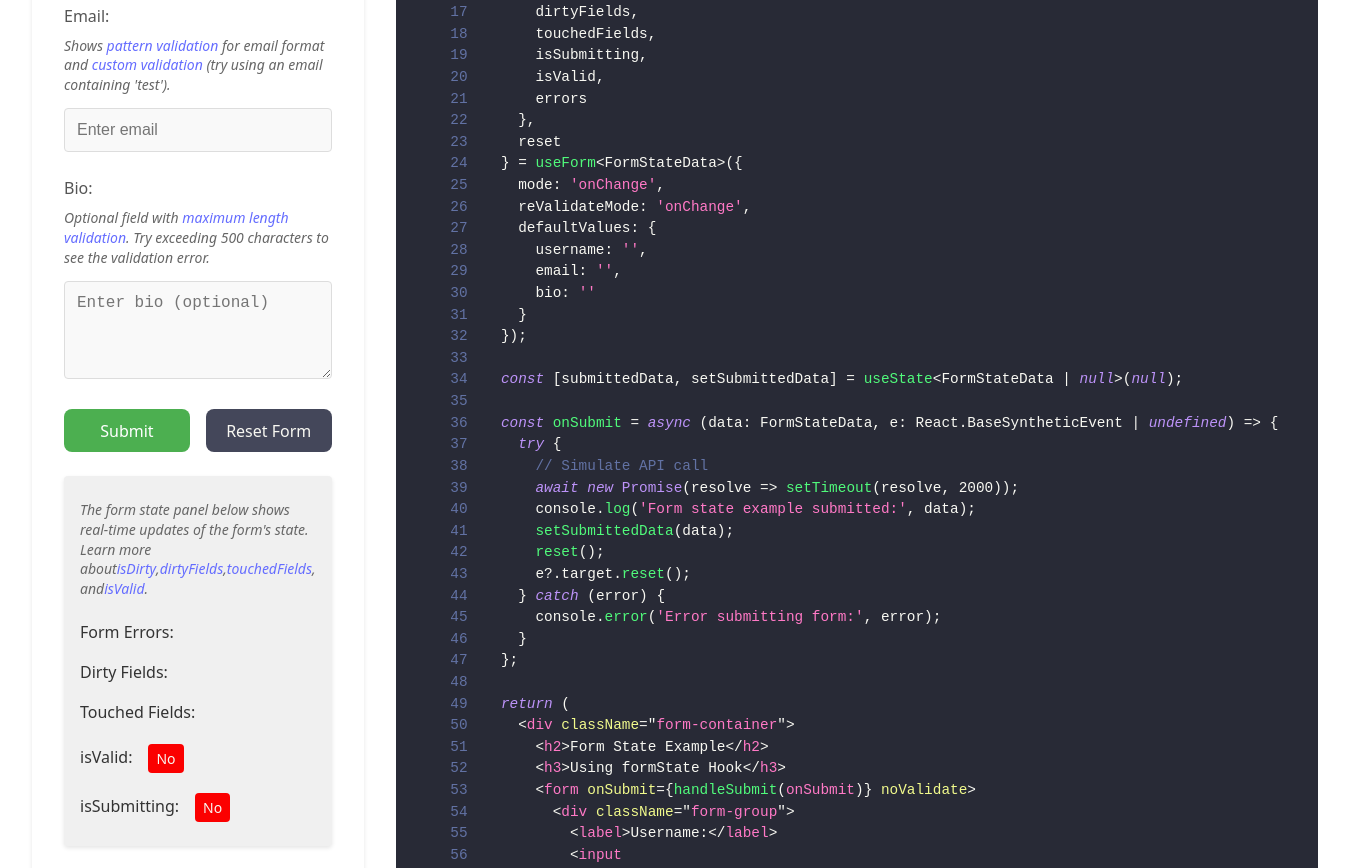
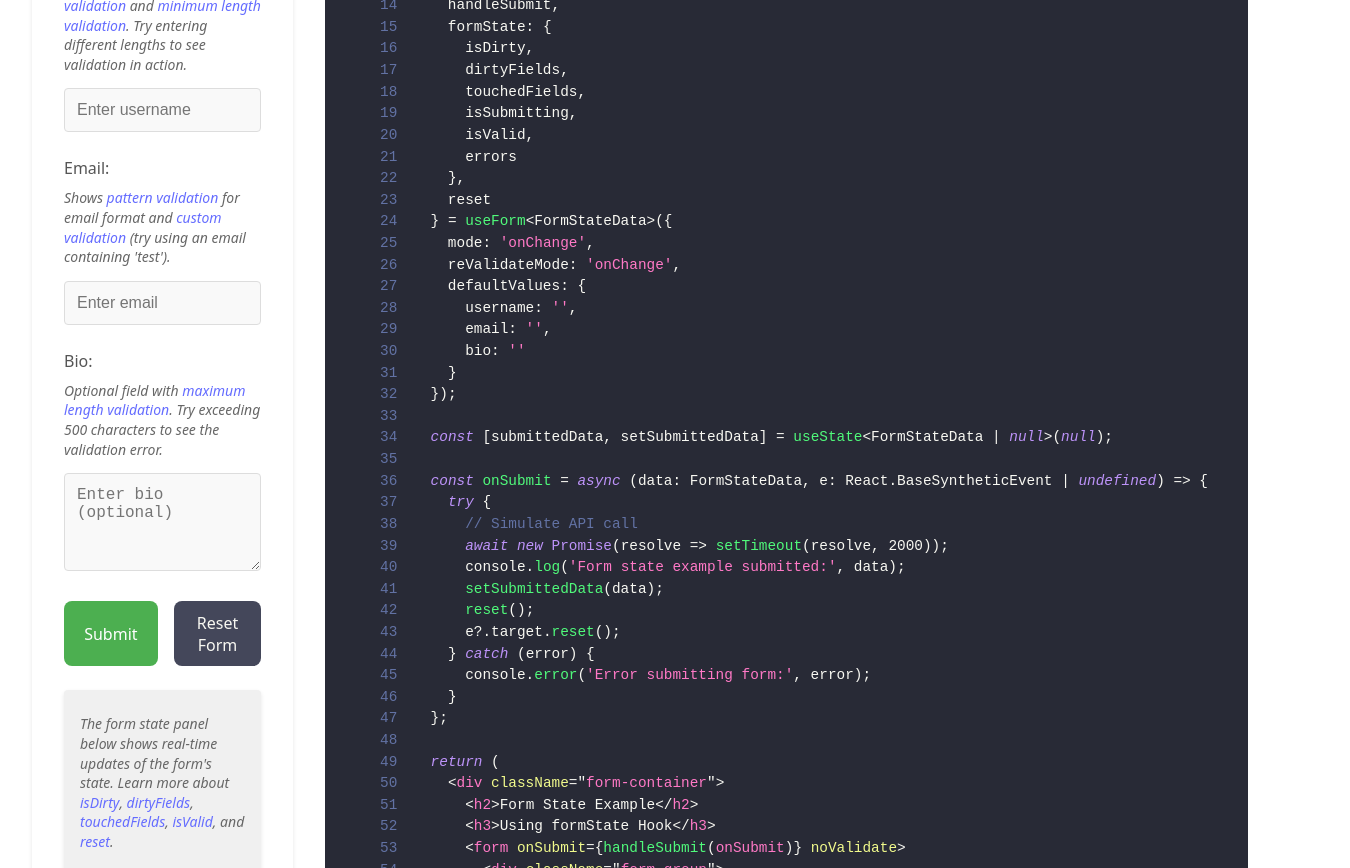
Before and after one commit to morganporritt/rhf-demo, a React (Vite) app: page / in a window 1280 px wide. Shown: the part 5740-6608 px from the top of the page, 1350 px wide, since content can reach past the window. Built offline with nearby package versions, Linux system fonts and the light colour scheme.

Commit message:
Add spacing and reset link to form state documentation references

```diff
--- a/src/components/FormStateExample.tsx
+++ b/src/components/FormStateExample.tsx
@@ -151,10 +151,11 @@ export function FormStateExample() {
         <div className="form-status">
           <p className="field-description">
             The form state panel below shows real-time updates of the form's state. Learn more about
-            <a href="https://react-hook-form.com/docs/useform/formstate#formStateisdirty" target="_blank">isDirty</a>,
-            <a href="https://react-hook-form.com/docs/useform/formstate#formStatedirtyFields" target="_blank">dirtyFields</a>,
-            <a href="https://react-hook-form.com/docs/useform/formstate#formStatetouchedFields" target="_blank">touchedFields</a>, and
-            <a href="https://react-hook-form.com/docs/useform/formstate#formStateisValid" target="_blank">isValid</a>.
+            <a href="https://react-hook-form.com/docs/useform/formstate#formStateisdirty" target="_blank"> isDirty</a>,
+            <a href="https://react-hook-form.com/docs/useform/formstate#formStatedirtyFields" target="_blank"> dirtyFields</a>,
+            <a href="https://react-hook-form.com/docs/useform/formstate#formStatetouchedFields" target="_blank"> touchedFields</a>,
+            <a href="https://react-hook-form.com/docs/useform/formstate#formStateisValid" target="_blank"> isValid</a>, and
+            <a href="https://react-hook-form.com/docs/useform/reset" target="_blank"> reset</a>.
           </p>
 
           <div className="status-row">
```
